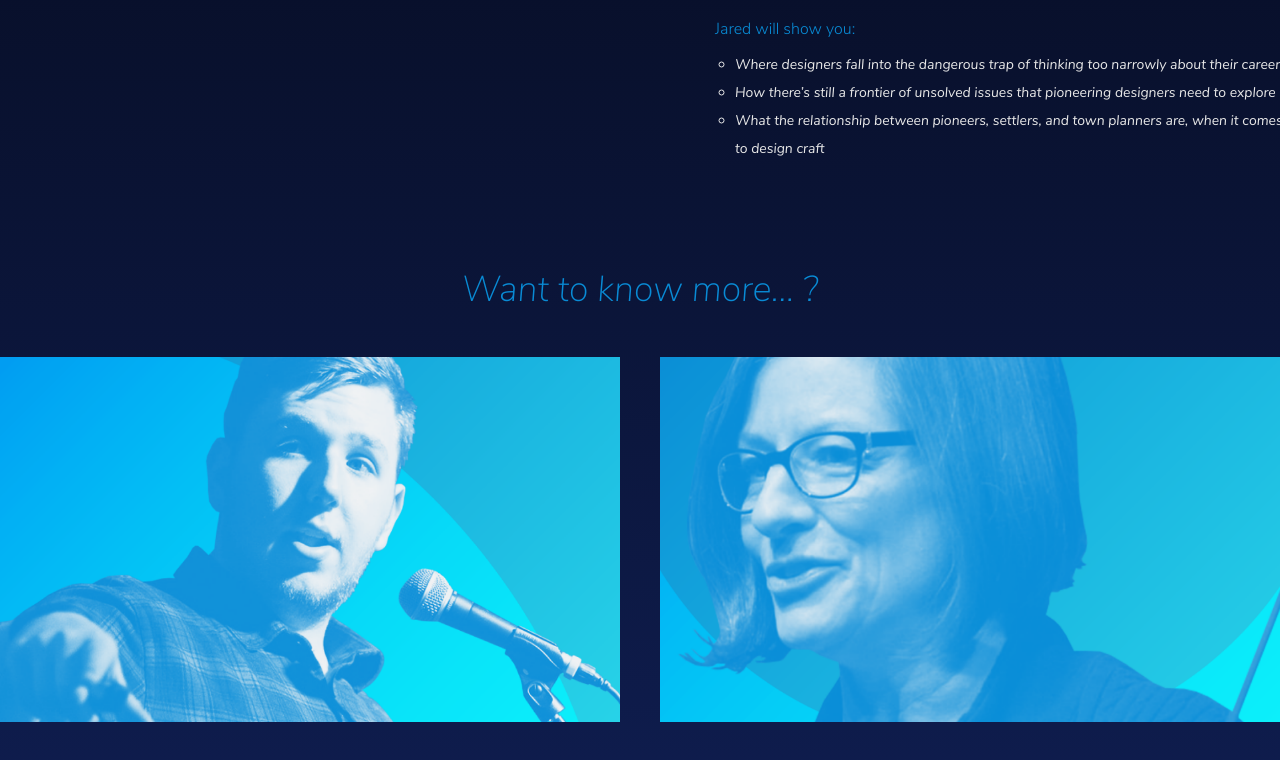
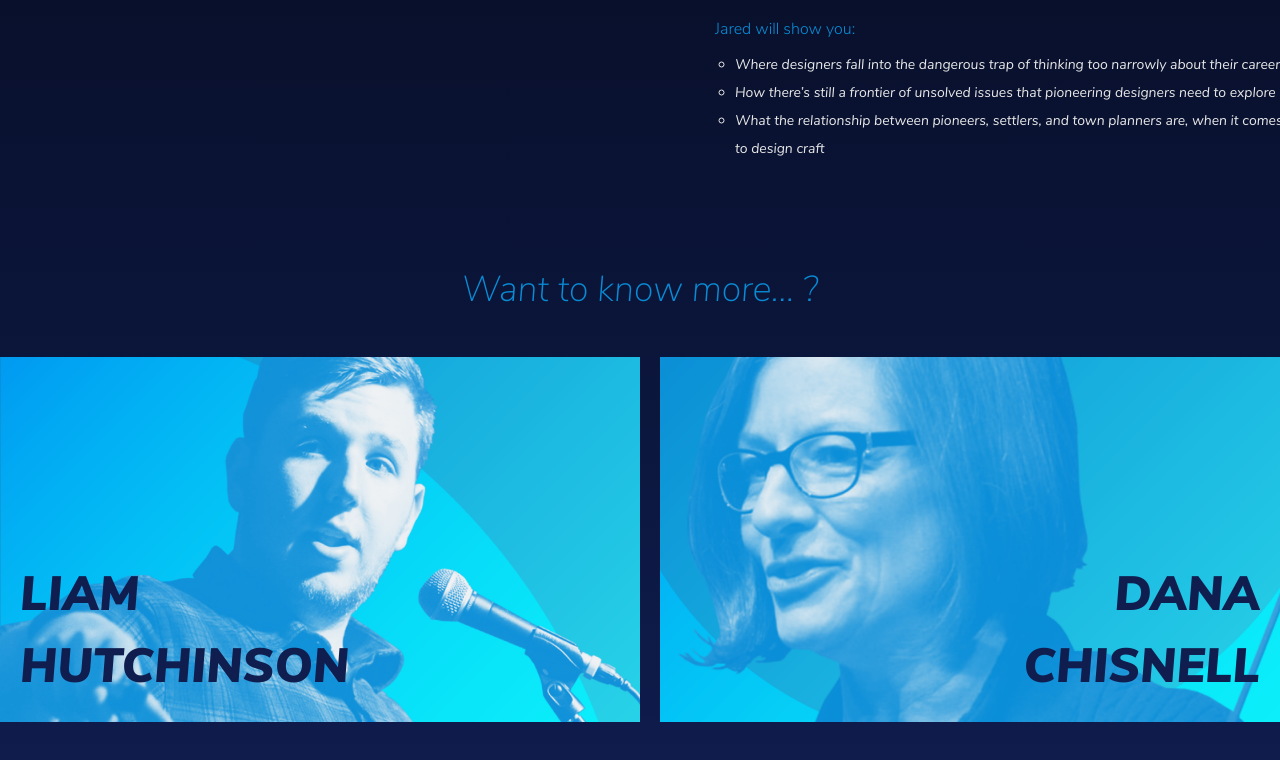
Before and after one commit to hamcompe/ux-thailand-site, a Gatsby site: page /speaker in a window 1280 px wide. Shown: the part 1027-1787 px from the top of the page. Built offline with nearby package versions, Linux system fonts and the light colour scheme; Gatsby itself is replaced by a stand-in of ours.

Commit message:
style speaker previous|next

```diff
--- a/src/pages/speaker.js
+++ b/src/pages/speaker.js
@@ -123,6 +123,27 @@
   margin-top: 40px;
 `
 
+const NameText = styled.div`
+  width: 335px;
+  font-size: 48px;
+  font-weight: 900;
+  font-style: italic;
+  color: var(--color_blur_dark);
+  position: absolute;
+`
+
+const NameTextLeft = styled(NameText)`
+  bottom: 20px;
+  left: 20px;
+  text-align: left;
+`
+
+const NameTextRight = styled(NameText)`
+  bottom: 20px;
+  right: 20px;
+  text-align: right;
+`
+
 const NameImageLeft = styled.img`
   width: 640px;
   height: 365px;
@@ -133,6 +154,12 @@
   width: 640px;
   height: 365px;
   margin-left: 20px;
+`
+
+const ImageWrapper = styled.div`
+  width: 640px;
+  height: 365px;
+  position: relative;
 `
 
 const Speaker = () => (
@@ -167,8 +194,14 @@
         <ChangePageSection>
           <ChangePageTitle>Want to know more... ?</ChangePageTitle>
           <NameImageWrapper>
-            <NameImageLeft src="images/spk_LiamHutchinson@3x.png" />
-            <NameImageRight src="images/spk_DanaChisnell@3x.png" />
+            <ImageWrapper>
+              <NameImageLeft src="images/spk_LiamHutchinson@3x.png" />
+              <NameTextLeft> LIAM HUTCHINSON </NameTextLeft>
+            </ImageWrapper>
+            <ImageWrapper>
+              <NameImageRight src="images/spk_DanaChisnell@3x.png" />
+              <NameTextRight> DANA CHISNELL </NameTextRight>
+            </ImageWrapper>
           </NameImageWrapper>
         </ChangePageSection>
       </SpeakerSection>
```
